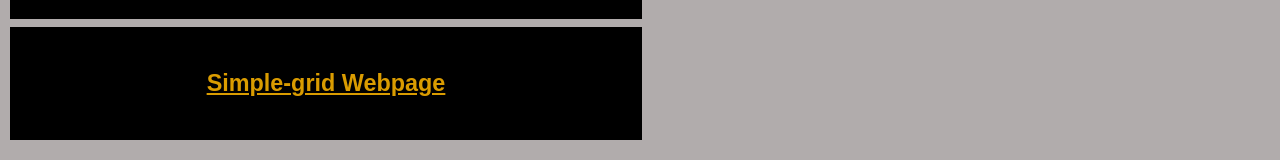
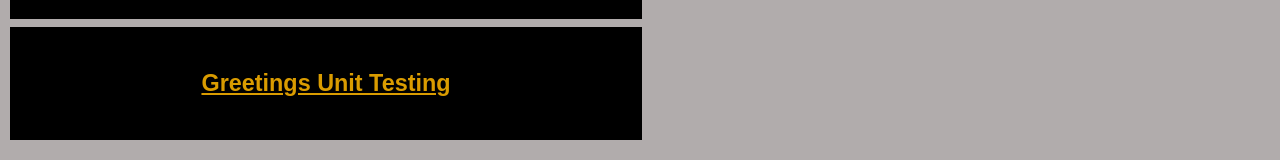
Before and after one commit to JesseEssop/Greet, a plain HTML site: page Greet Index.html in a window 1280 px wide. Shown: the part 369-529 px from the top of the page. Drawn offline with Linux system fonts and the light colour scheme.

Commit message:
Finally FIN.2

```diff
--- a/Greet Index.html
+++ b/Greet Index.html
@@ -55,7 +55,7 @@
 
     <button type="button"><h3><a href="https://jesseessop.github.io/Greet/index.html" target="_blank" >Greetings webpage</a></h3></button>
 
-    <button type="button"><h3><a href="https://jesseessop.github.io/Greet/greet.html" target="_blank">Simple-grid Webpage</a></h3></button>
+    <button type="button"><h3><a href="https://jesseessop.github.io/Greet/greet.html" target="_blank">Greetings Unit Testing</a></h3></button>
 </div>
 </div>
 
```
